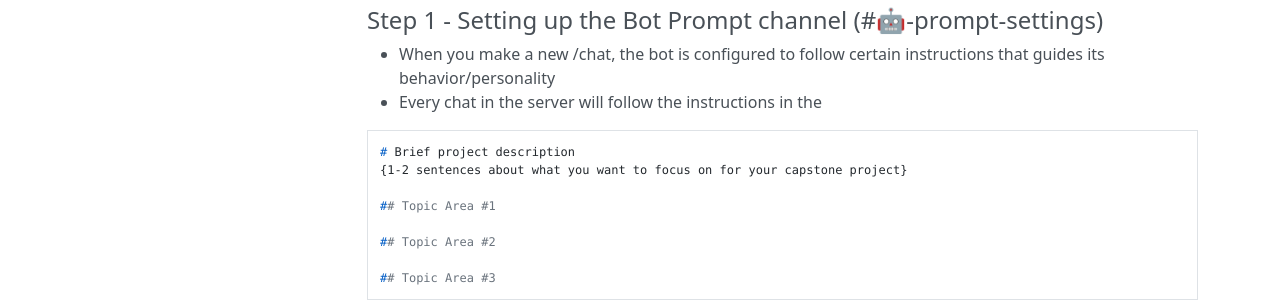
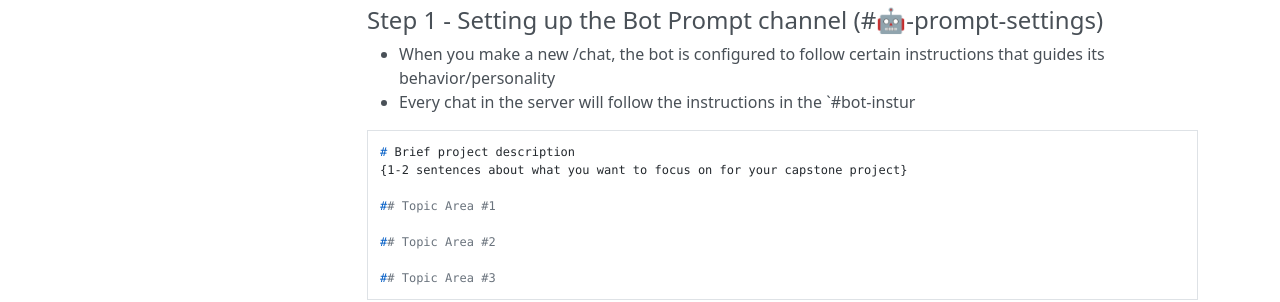
Before and after one commit to HumanMovementNeuroscience/capstone, an MkDocs documentation site: the page built from docs/course_materials/assignments/assignment3/assignment3-student-instructions.md, in a window 1280 px wide and 900 px high. Shown: the part 420-722 px from the top of the window. Built offline with MkDocs 1.6.1, drawn with Linux system fonts in a browser that asks for light colours; nearby versions of some CDN libraries.

Commit message:
Feb 7, 2024, 2:12 PM

```diff
--- a/docs/course_materials/assignments/assignment3/assignment3-student-instructions.md
+++ b/docs/course_materials/assignments/assignment3/assignment3-student-instructions.md
@@ -14,7 +14,7 @@
 ### Task - set up your space
 #### Step 1 - Setting up the Bot Prompt channel (#🤖-prompt-settings)
 - When you make a new /chat, the bot is configured to follow certain instructions that guides its behavior/personality
-- Every chat in the server will follow the instructions in the
+- Every chat in the server will follow the instructions in the `#bot-instur
 
 
 
```
